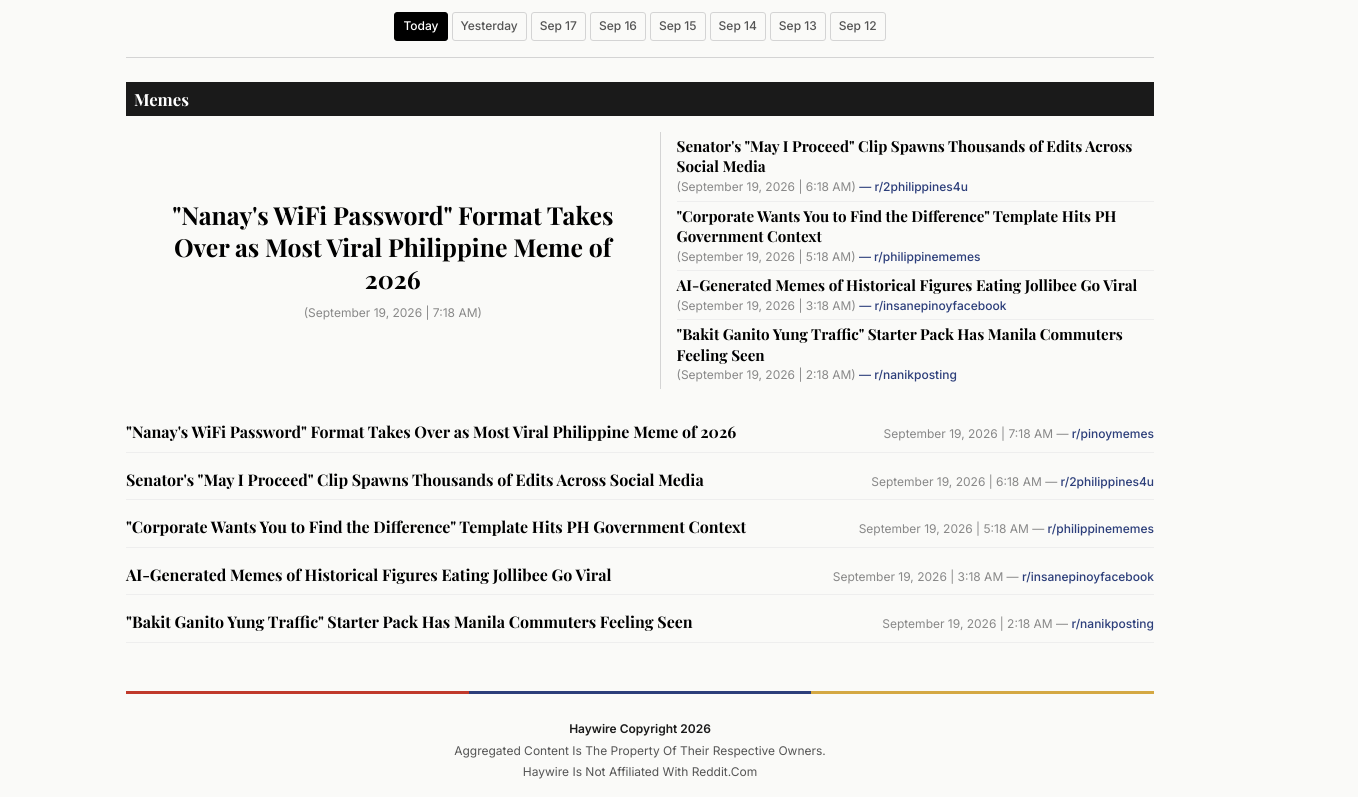
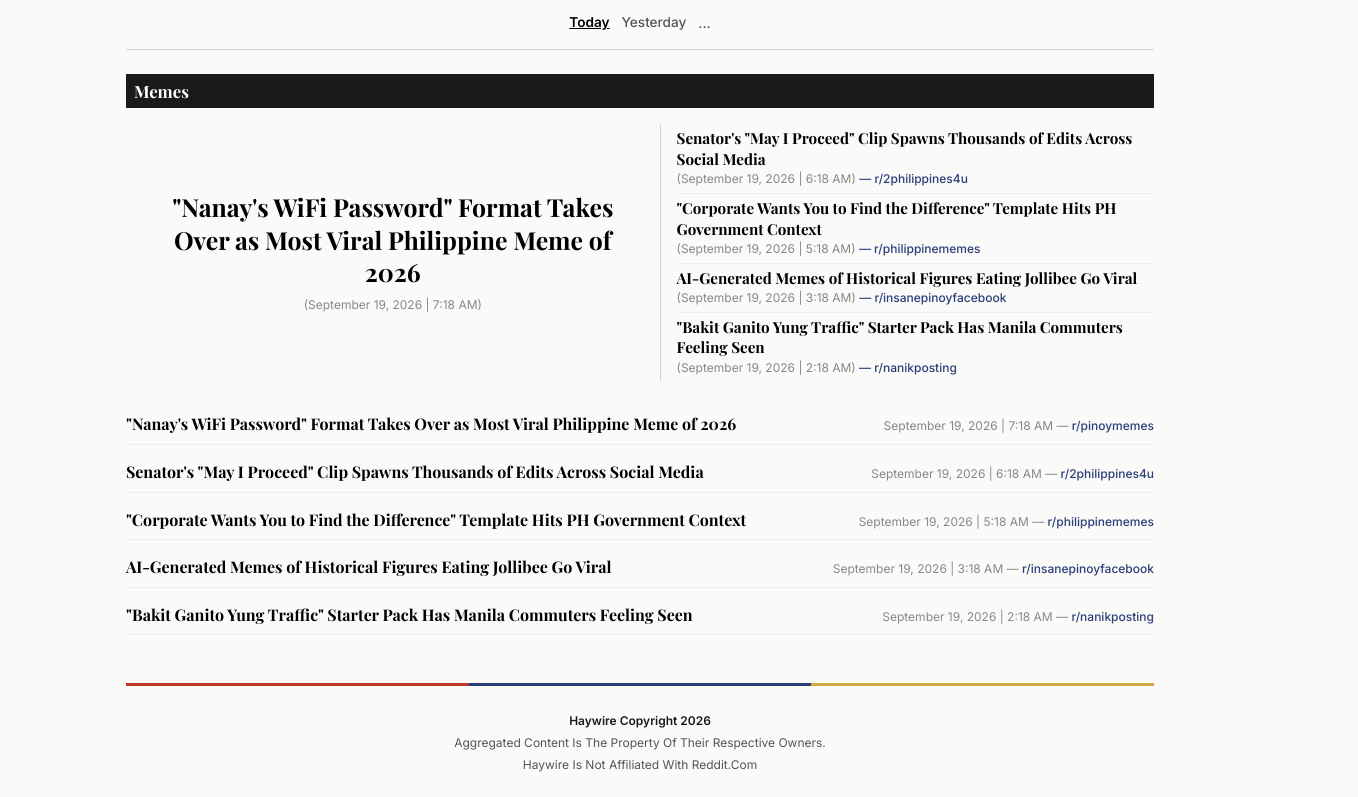
Before and after one commit to httpsdave/Haywire, an Astro site in the folder site/: page /memes in a window 1280 px wide. Shown: the part 174-971 px from the top of the page, 1358 px wide, since content can reach past the window. Built offline with nearby package versions, Linux system fonts and the light colour scheme; Astro itself is replaced by a stand-in of ours; a web font is replaced by a local one.

Commit message:
fixing styles

```diff
--- a/site/src/components/DateSelector.astro
+++ b/site/src/components/DateSelector.astro
@@ -7,10 +7,12 @@ interface Props {
 
 const { activeDate } = Astro.props;
 const dateLabels = getDateLabels();
+const visibleLabels = dateLabels.slice(0, 2);
+const hiddenLabels = dateLabels.slice(2);
 ---
 
-<div class="date-selector" id="date-selector">
-  {dateLabels.map(({ label, slug, isToday }) => (
+<div class="date-selector">
+  {visibleLabels.map(({ label, slug, isToday }) => (
     <a
       href={isToday ? '/' : `/archive/${slug}/`}
       class:list={[{ active: activeDate ? slug === activeDate : isToday }]}
@@ -18,4 +20,17 @@ const dateLabels = getDateLabels();
       {label}
     </a>
   ))}
+  {hiddenLabels.length > 0 && (
+    <button type="button" onclick="this.nextElementSibling.style.display='inline'; this.style.display='none';">...</button>
+  )}
+  <span style="display: none;">
+    {hiddenLabels.map(({ label, slug, isToday }) => (
+      <a
+        href={isToday ? '/' : `/archive/${slug}/`}
+        class:list={[{ active: activeDate ? slug === activeDate : isToday }]}
+      >
+        {label}
+      </a>
+    ))}
+  </span>
 </div>
--- a/site/src/components/Header.astro
+++ b/site/src/components/Header.astro
@@ -21,7 +21,7 @@ const currentTime = getCurrentTime();
       </div>
     </div>
     <div class="masthead-meta">
-      <span class="masthead-meta-url">haywire.news</span>
+      <span class="masthead-meta-url">Haywire.news</span>
       <span class="masthead-meta-date">{currentDate}<br/>{currentTime}</span>
       <span class="masthead-meta-donate">
         <a href="#" id="donate-trigger-top">▼ Donations Welcome</a>
--- a/site/src/components/Navigation.astro
+++ b/site/src/components/Navigation.astro
@@ -22,7 +22,7 @@ const navItems = [
 
 <nav class="nav-bar" id="main-nav">
   <div class="container nav-inner">
-    <span class="nav-logo-mobile">Haywire</span>
+    <span class="nav-logo-mobile" style="margin-right: 1.5rem; margin-left: -0.5rem; font-family: 'Times New Roman', Times, serif; font-size: 1.4rem;">Haywire</span>
     <div class="nav-links" id="nav-links">
       {navItems.map(item => (
         <a
--- a/site/src/styles/global.css
+++ b/site/src/styles/global.css
@@ -29,6 +29,7 @@
 
   /* Typography */
   --font-masthead: 'UnifrakturMaguntia', cursive;
+  --font-masthead-title: 'Old English BT', 'Old English Text MT', 'UnifrakturMaguntia', cursive;
   --font-headline: 'Playfair Display', Georgia, 'Times New Roman', serif;
   --font-body: 'Source Serif 4', Georgia, serif;
   --font-ui: 'Inter', -apple-system, BlinkMacSystemFont, 'Segoe UI', sans-serif;
@@ -146,7 +147,7 @@ ul, ol {
 }
 
 .masthead-title {
-  font-family: var(--font-masthead);
+  font-family: var(--font-masthead-title);
   font-size: var(--masthead-size);
   font-weight: 400;
   line-height: 1.1;
@@ -388,28 +389,35 @@ ul, ol {
   margin-bottom: var(--space-lg);
 }
 
-.date-selector a {
+.date-selector a, .date-selector button {
   display: inline-block;
-  padding: var(--space-xs) var(--space-sm);
+  padding: 0 !important;
+  margin: 0 var(--space-xs);
   font-family: var(--font-ui);
-  font-size: 0.75rem;
+  font-size: 0.85rem;
   font-weight: 500;
   color: var(--color-text-secondary);
-  border: 1px solid var(--color-border);
-  border-radius: 3px;
+  border: none !important;
+  background: transparent !important;
+  outline: none !important;
+  box-shadow: none !important;
+  cursor: pointer;
+  text-decoration: none;
   transition: all var(--transition-fast);
 }
 
-.date-selector a:hover {
-  background: var(--color-text);
-  color: var(--color-white);
-  border-color: var(--color-text);
+.date-selector a:hover, .date-selector button:hover {
+  text-decoration: underline;
+  color: var(--color-text);
+  background: transparent !important;
 }
 
 .date-selector a.active {
-  background: var(--color-black);
-  color: var(--color-white);
-  border-color: var(--color-black);
+  color: var(--color-black);
+  text-decoration: underline;
+  font-weight: 700;
+  border: none !important;
+  background: transparent !important;
 }
 
 /* ============================================================
@@ -717,9 +725,9 @@ ul, ol {
     gap: 2px;
   }
 
-  .date-selector a {
-    font-size: 0.65rem;
-    padding: 2px 5px;
+  .date-selector a, .date-selector button {
+    font-size: 0.75rem;
+    margin: 0 2px;
   }
 
   .category-full-item {
```
Also changed, not shown: .github/workflows/manual-build.yml, .github/workflows/scrape-and-build.yml.
